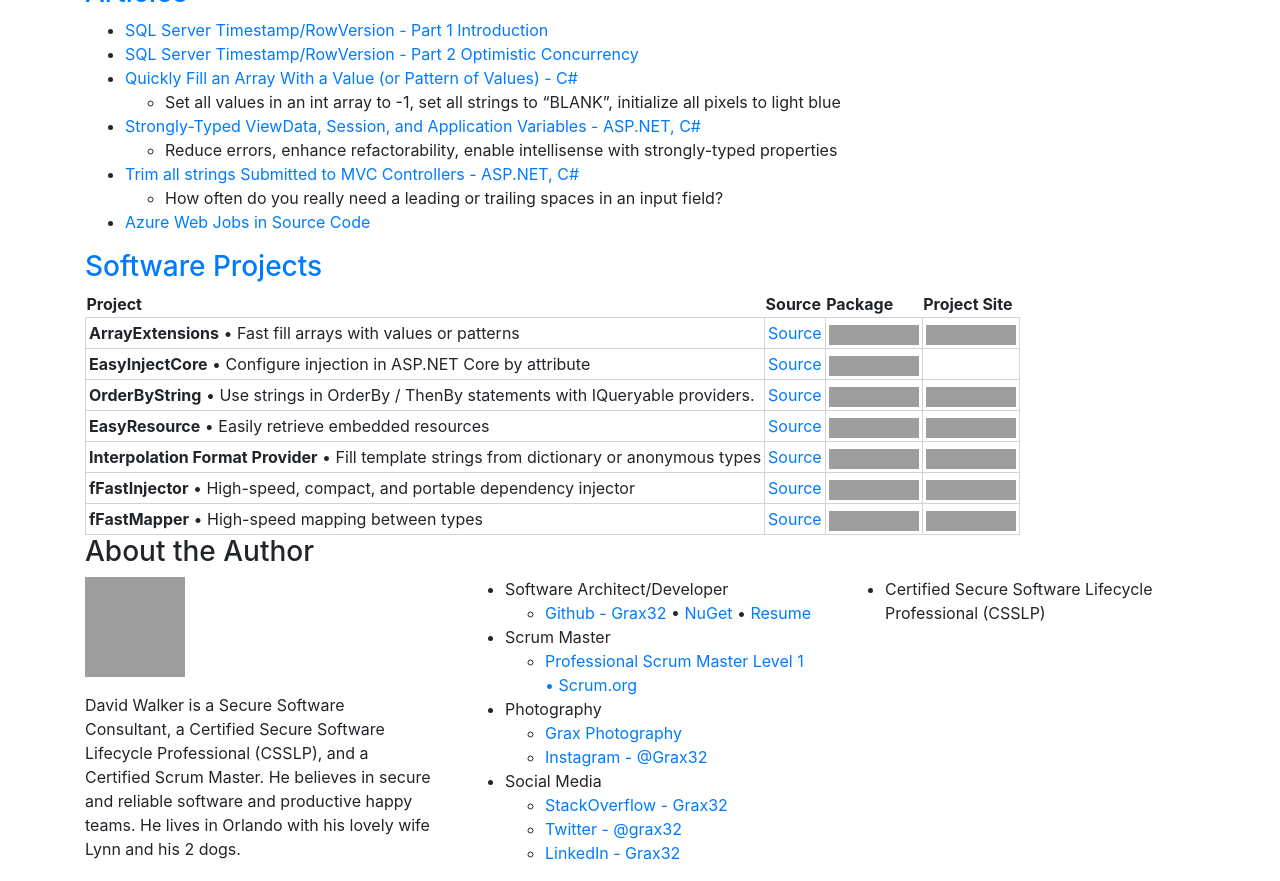
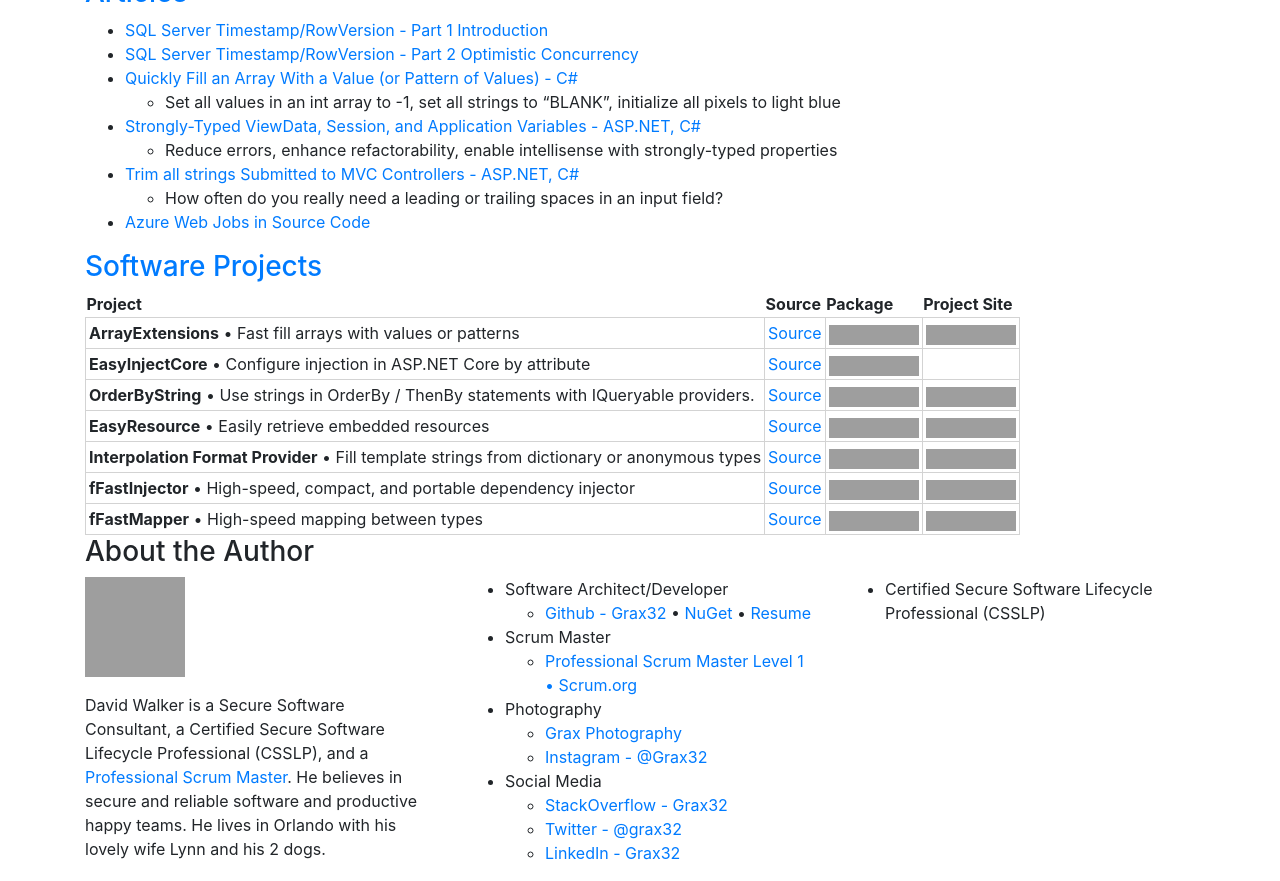
Before and after one commit to Grax32/Grax32.github.io, a Jekyll site: the page built from index.md, in a window 1280 px wide and 900 px high, scrolled down 965 px, cut to the strip 19-900 px from the top of the window. Built offline with Jekyll 4.4.1, drawn with Linux system fonts in a browser that asks for light colours; a script that is not in the unit is left out; grey boxes are pictures that could not be loaded.

Commit message:
fix descriptions

```diff
--- a/articles/resume.md
+++ b/articles/resume.md
@@ -40,7 +40,7 @@ pagefooter: David Walker &bull; 402-440-9707 &bull; dwalker@vorteon.com
 ### CERTIFICATIONS
 
   * CSSLP - Certified Secure Software Lifecycle Professional
-  * CSM Level 1 - Certified Scrum Master
+  * PSM Level 1 - Professional Scrum Master
 
 ### OTHER EXPERIENCE
 
@@ -147,7 +147,7 @@ pagefooter: David Walker &bull; 402-440-9707 &bull; dwalker@vorteon.com
 ### Certifications
 
   * CSSLP - Certified Secure Software Lifecycle Professional
-  * CSM Level 1 - Certified Scrum Master
+  * PSM Level 1 - Professional Scrum Master
 
 ### OTHER EXPERIENCE
 
```
Also changed, not shown: _home_page_sections/about-david-walker.2.md (+1 -1 lines), _includes/about-david-walker.md (+1 -1 lines), _page_sections/about-david-walker.2.md (+3 -2 lines).
